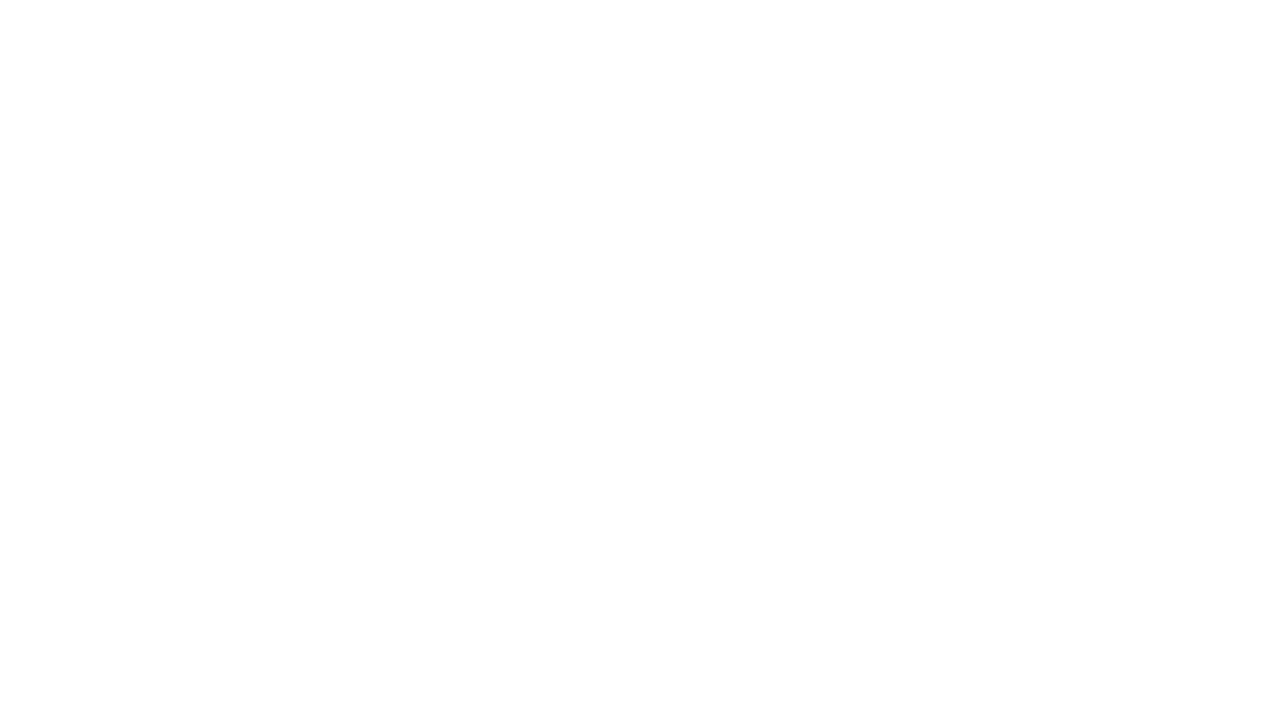
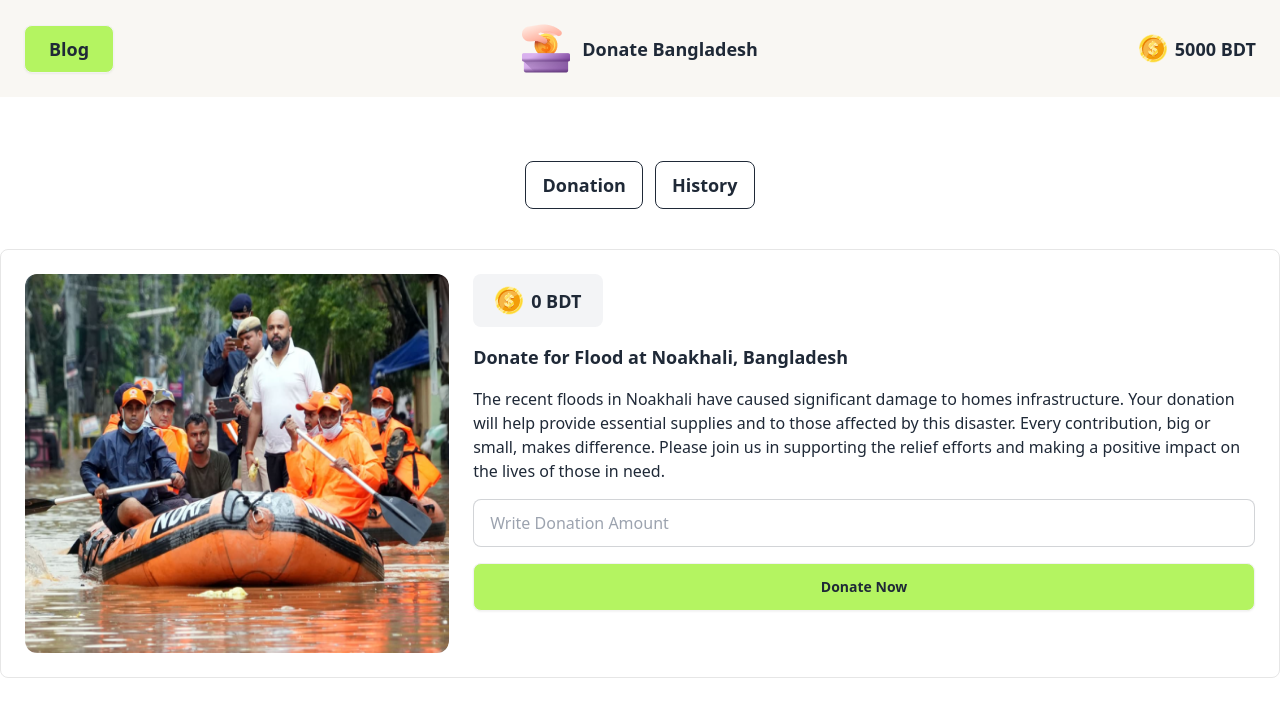
Before and after one commit to khademulmowla/assignment-5, a plain HTML site: page index.html in a window 1280 px wide. Drawn offline with nearby package versions, Linux system fonts and the light colour scheme.

Commit message:
committed header,noakhali section and footer

```diff
--- a/index.html
+++ b/index.html
@@ -29,6 +29,70 @@
 </head>
 
 <body>
+    <main></main>
+    <!-- header section  -->
+    <header class="sticky top-0 bg-opacity-50 backdrop-blur-md">
+        <nav class=" bg-navBg">
+            <div class="navbar container mx-auto p-6">
+                <div class="navbar-start">
+                    <a class="btn bg-green px-6 font-bold text-lg">Blog</a>
+                </div>
+                <div class="navbar-center hidden lg:flex items-center gap-3">
+                    <img src="./assets/logo.png" alt="">
+                    <h2 class="font-bold text-lg">Donate Bangladesh</h2>
+                </div>
+                <div class="navbar-end">
+                    <div class="flex items-center gap-2">
+                        <img src="./assets/coin.png" alt="">
+                        <p class="font-semibold text-lg">
+                            <span id="available-balance">5000</span>
+                            <span>BDT</span>
+                        </p>
+                    </div>
+                </div>
+            </div>
+        </nav>
+        <!-- donation and history button  -->
+        <div class="flex justify-center mt-16 gap-3 mb-4">
+            <button id="show-donation" class="btn btn-outline text-lg">Donation</button>
+            <button id="show-history" class="btn btn-outline text-lg">History</button>
+        </div>
+    </header>
+    <!-- card section  -->
+    <section id="donation-section" class="container mx-auto mb-10">
+        <!-- noakhali card  -->
+        <div class="flex flex-col lg:flex-row border border-borderBg rounded-lg mt-10 p-6 gap-6">
+            <div class="w-[556px] h-[379px]">
+                <img class="w-[556px] h-[379px] rounded-xl" src="./assets/noakhali.png" alt="">
+            </div>
+            <div class="space-y-4 w-10/12">
+                <div class="flex items-center justify-center gap-2 bg-gray w-full lg:w-2/12 px-3 py-3 rounded-lg">
+                    <img src="./assets/coin.png" alt="">
+                    <p class="font-semibold text-lg">
+                        <span id="total-amount-noa">0</span>
+                        <span>BDT</span>
+                    </p>
+                </div>
+                <h2 class="font-bold text-lg">Donate for Flood at Noakhali, Bangladesh</h2>
+                <p> The recent floods in Noakhali have caused significant damage to homes infrastructure. Your
+                    donation will help provide essential supplies and to those affected by this disaster. Every
+                    contribution, big or small, makes difference. Please join us in supporting the relief efforts
+                    and making a positive impact on the lives of those in need.</p>
+                <div class="form-control w-full">
+                    <input id="input-amount-noa" type="text" placeholder="Write Donation Amount"
+                        class="input input-bordered" required />
+                </div>
+                <div class="form-control mt-6">
+                    <button id="btn-noa" class="btn bg-green font-bold">Donate Now</button>
+                </div>
+            </div>
+        </div>
+    </section>
+    <section id="transaction-history" class="hidden">
+    </section>
+    </main>
+    <footer class="bg-navBg h-[100px]">
+    </footer>
 
     <script src="js/app.js"></script>
 </body>
```
